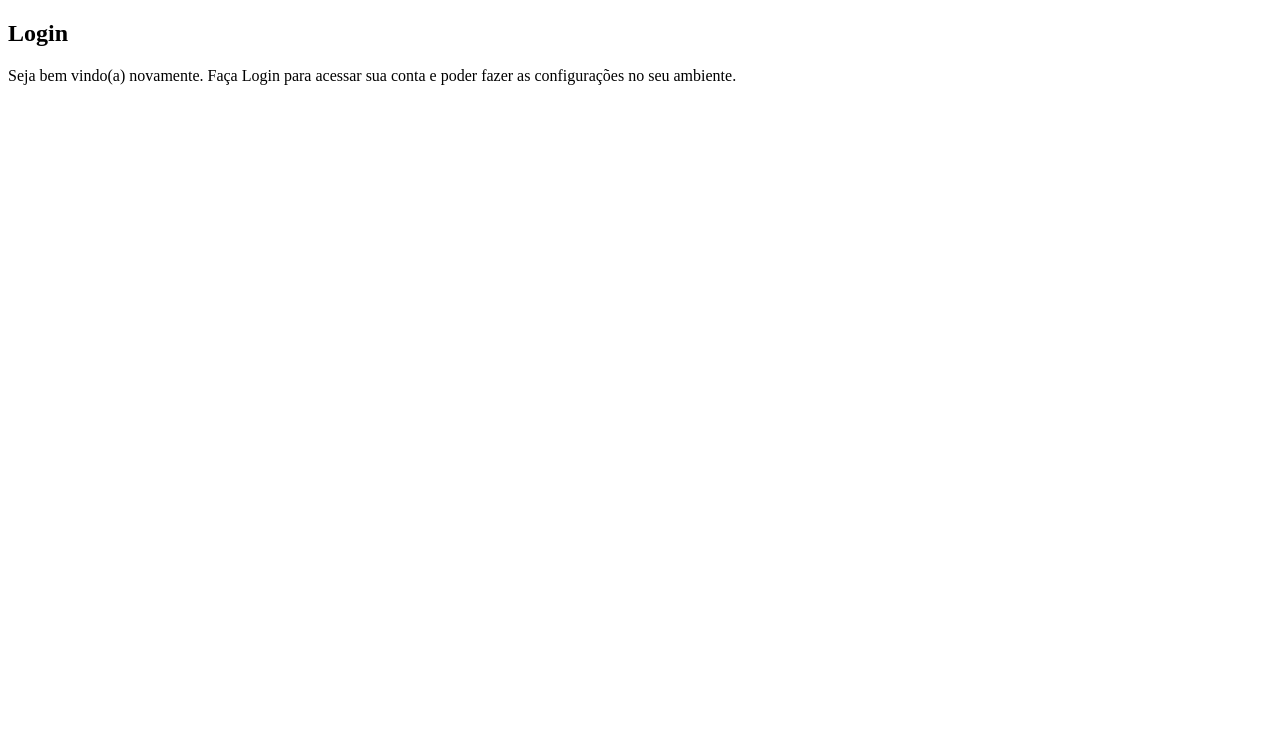
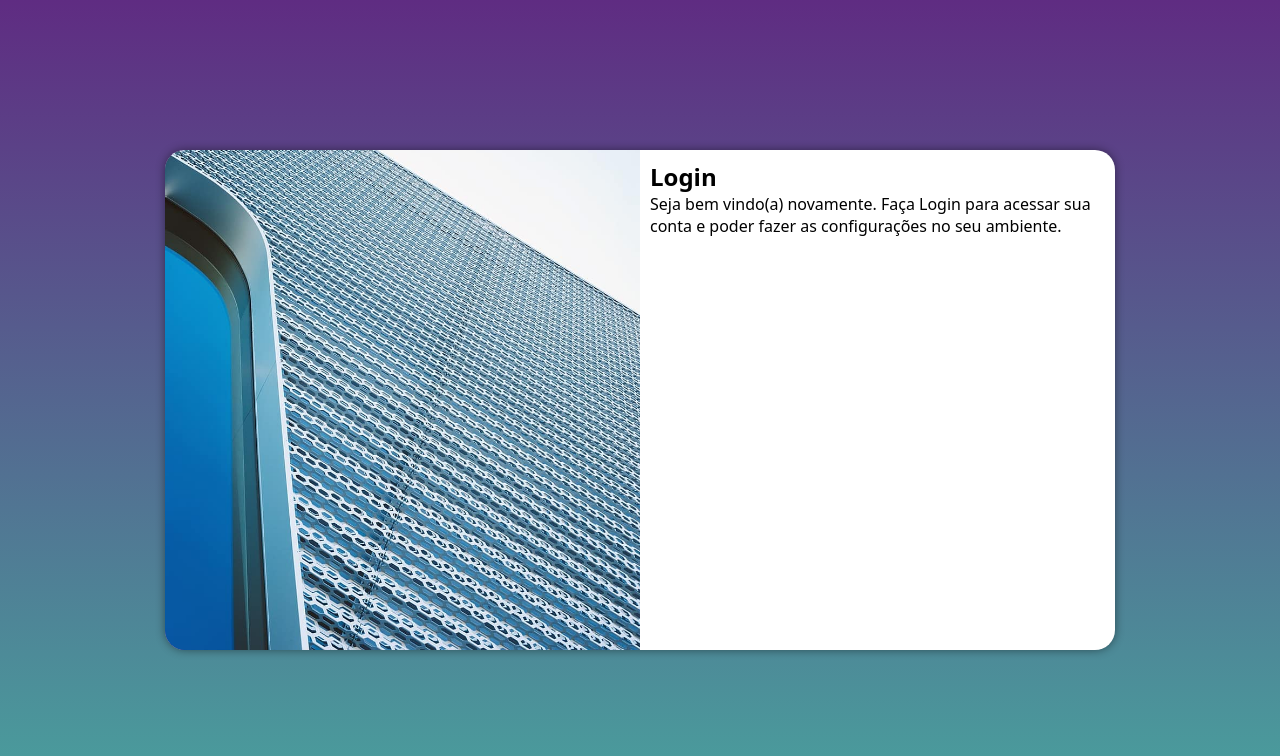
Before and after one commit to DEVmucaxb/projeto-login, a plain HTML site: page index.html in a window 1280 px wide. Drawn offline with Linux system fonts and the light colour scheme.

Commit message:
media queries aplicadas ao projeto

```diff
--- /dev/null
+++ b/assets/estilos/media-query.css
@@ -0,0 +1,66 @@
+@charset "UTF-8";
+
+/* Typical Device Breakpoint
+_____________________________
+Pequenas telas: até 600px
+Celular: de 601px até 768px
+Tablet: de 769px até 992px
+Desktop: de 993px até 1200px
+Grandes telas: acima de 1200px
+*/
+
+@media screen and (min-width: 768px) and (max-width: 992px) {
+    /* tablet */
+
+    :root {
+        --verde: #49a09d;
+        --lilas: #5f2c82;
+    }
+
+    body {
+        background-image: linear-gradient(to top, var(--verde), var(--lilas));
+    }
+
+    section#login {
+        width: 80vw;
+    }
+
+    section#login>div#imagem {
+        float: left;
+        width: 30%;
+        height: 100%;
+    }
+
+    section#login>div#formulario {
+        float: right;
+        width: 70%;
+    }
+}
+
+@media screen and (min-width: 992px) {
+    /* Telas Grandes */
+
+    :root {
+        --verde: #49a09d;
+        --lilas: #5f2c82;
+    }
+
+    body {
+        background-image: linear-gradient(to top, var(--verde), var(--lilas));
+    }
+
+    section#login {
+        width: 950px;
+    }
+
+    section#login > div#imagem {
+        float: left;
+        width: 50%;
+        height: 100%;
+    }
+
+    section#login > div#formulario {
+        float: right;
+        width: 50%;
+    }
+}
--- a/assets/estilos/style.css
+++ b/assets/estilos/style.css
@@ -6,10 +6,56 @@ verde: #49a09d
 lilás: #5f2c82
 */
 
+* {
+    font-family: system-ui, -apple-system, BlinkMacSystemFont, 'Segoe UI', Roboto, Oxygen, Ubuntu, Cantarell, 'Open Sans', 'Helvetica Neue', sans-serif;
+    padding: 0px;
+    margin: 0px;
+    box-sizing: border-box;
+}
+
 :root {
     --verde: #49a09d;
     --lilas: #5f2c82;
 }
 
 html,
-body {}
+body {
+    background-color: var(--lilas);
+    height: 100vh;
+    width: 100vw;
+}
+
+main {
+    position: relative;
+    height: 100vh;
+    width: 100vw;
+}
+
+section#login {
+    position: absolute;
+    top: 50%;
+    left: 50%;
+    transform: translate(-50%, -50%);
+
+    background-color: white;
+    width: 250px;
+    height: 500px;
+    border-radius: 20px;
+    overflow: hidden;
+    box-shadow: 0px 0px 10px rgba(0, 0, 0, 0.450);
+
+    transition: width .5s, height .5s;
+    transition-timing-function: ease;
+}
+
+section#login>div#imagem {
+    display: block;
+    background: var(--lilas) url(../imagens/metal.jpg) no-repeat left bottom;
+    background-size: cover;
+    height: 200px;
+}
+
+section#login>div#formulario {
+    display: block;
+    padding: 10px;
+}
--- a/index.html
+++ b/index.html
@@ -6,6 +6,7 @@
     <meta name="viewport" content="width=device-width, initial-scale=1.0">
     <title>Login</title>
     <link rel="stylesheet" href="./assets/estilos/style.css">
+    <link rel="stylesheet" href="./assets/estilos/media-query.css">
 </head>
 
 <body>
```
